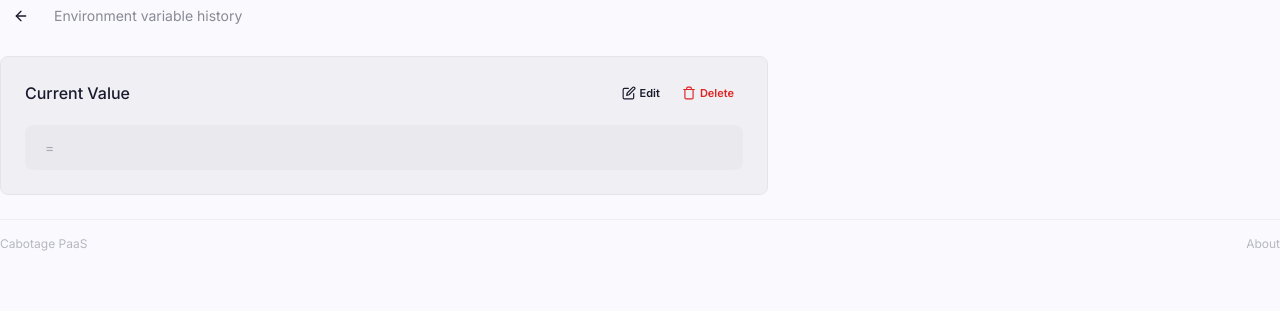
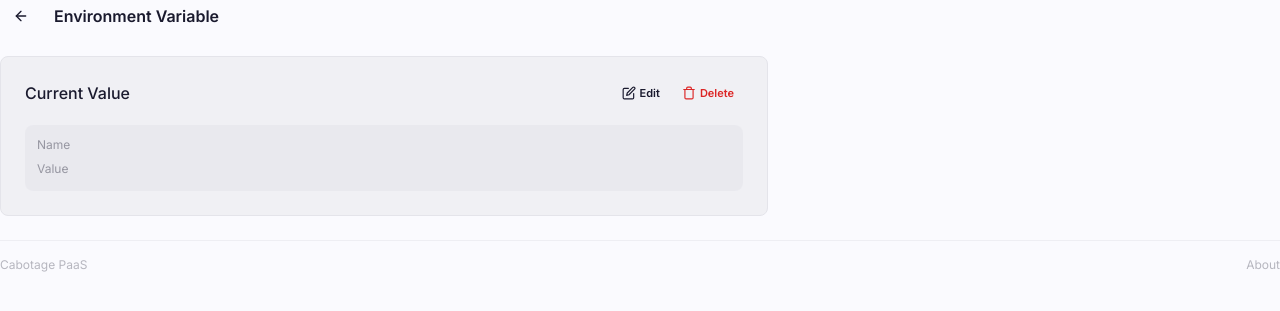
Before and after one commit to cabotage/cabotage-app, a Flask app: template cabotage/client/templates/user/project_application_configuration.html in a window 1280 px wide. Shown: the part 56-367 px from the top of the page. Run offline with Flask 3, Linux system fonts and the light colour scheme; the template is opened without the code that fills it, so the values that code supplies are empty; style sheets or scripts are compiled from the project's sources; parts of the project's set-up code (start-up, migrations or seed data) failed here and were passed over; some libraries are stand-ins or nearby versions.

Commit message:
fix: redesign env var display for long names/values
Stack name above value in config list rows instead of side-by-side,
preventing overflow. History and edit pages get cleaner heading
treatment with truncate+tooltip, and labeled name/value sections.

Fixes #170

Co-Authored-By: Claude Opus 4.6 <noreply@anthropic.com>

```diff
--- a/cabotage/client/templates/user/project_application_configuration.html
+++ b/cabotage/client/templates/user/project_application_configuration.html
@@ -14,9 +14,9 @@
     <div class="flex items-center gap-3 mb-6">
       <a href="{{ url_for('user.project_application', org_slug=configuration.application.project.organization.slug, project_slug=configuration.application.project.slug, app_slug=configuration.application.slug) }}"
          class="btn btn-ghost btn-sm">{{ icon("arrow-left") }}</a>
-      <div>
-        <h1 class="text-xl font-semibold text-base-content break-all">{{ configuration.name }}</h1>
-        <p class="text-sm text-base-content/50">Environment variable history</p>
+      <div class="min-w-0">
+        <h1 class="text-base font-semibold text-base-content">Environment Variable</h1>
+        <code class="text-sm font-mono text-accent block truncate" title="{{ configuration.name }}">{{ configuration.name }}</code>
       </div>
     </div>
 
@@ -39,17 +39,22 @@
             </a>
           </div>
         </div>
-        <div class="p-3 rounded-lg bg-base-300/50 overflow-hidden">
-          <code class="text-sm text-accent break-all">{{ configuration.name }}</code>
-          <span class="text-base-content/30 mx-2">=</span>
+        <div class="p-3 rounded-lg bg-base-300/50 overflow-hidden space-y-1.5">
+          <div>
+            <p class="text-xs text-base-content/40 mb-0.5">Name</p>
+            <code class="text-sm font-mono text-accent block truncate" title="{{ configuration.name }}">{{ configuration.name }}</code>
+          </div>
+          <div>
+            <p class="text-xs text-base-content/40 mb-0.5">Value</p>
             {% if configuration.secret %}
               <span class="inline-flex items-center gap-1 text-base-content/40 text-sm">
                 {{ icon('lock', 'w-3 h-3') }}
                 Secret
               </span>
             {% else %}
-            <code class="text-sm text-base-content/70 break-all">{{ configuration.value }}</code>
+              <code class="text-sm font-mono text-base-content/70 break-words">{{ configuration.value }}</code>
             {% endif %}
+          </div>
         </div>
       </div>
     </div>
@@ -70,17 +75,17 @@
               <tbody>
                 {% for version in (configuration.versions|reverse)[1:] %}
                   <tr>
-                    <td>
-                      <code class="text-sm text-accent break-all">{{ version.name }}</code>
+                    <td class="max-w-[12rem]">
+                      <code class="text-sm font-mono text-accent block truncate" title="{{ version.name }}">{{ version.name }}</code>
                     </td>
                     <td>
                       {% if version.secret %}
                         <span class="inline-flex items-center gap-1 text-base-content/40 text-sm">{{ icon('lock', 'w-3 h-3') }} Secret</span>
                       {% else %}
-                        <code class="text-sm text-base-content/70 break-all">{{ version.value }}</code>
+                        <code class="text-sm font-mono text-base-content/70 break-words">{{ version.value }}</code>
                       {% endif %}
                     </td>
-                    <td class="text-sm text-base-content/50">{{ version.updated|humanize }}</td>
+                    <td class="text-sm text-base-content/50 whitespace-nowrap">{{ version.updated|humanize }}</td>
                   </tr>
                 {% endfor %}
               </tbody>
--- a/cabotage/client/templates/user/project_application_configuration_edit.html
+++ b/cabotage/client/templates/user/project_application_configuration_edit.html
@@ -10,7 +10,7 @@
     <div class="card bg-base-200 border border-base-300 shadow-xl">
       <div class="card-body">
         <h1 class="text-xl font-semibold text-base-content mb-1">Edit Environment Variable</h1>
-        <p class="text-sm text-base-content/50 mb-4 font-mono break-all">{{ configuration.name }}</p>
+        <code class="text-sm text-accent font-mono block truncate mb-4" title="{{ configuration.name }}">{{ configuration.name }}</code>
 
         <form action="{{ url_for('user.project_application_configuration_edit', org_slug=org_slug, project_slug=project_slug, app_slug=app_slug, config_id=configuration.id) }}"
               method="post"
@@ -27,7 +27,7 @@
                 Secret
               </span>
             {% else %}
-              <code class="text-sm text-base-content/70 break-all">{{ configuration.value }}</code>
+              <code class="text-sm font-mono text-base-content/70 break-words">{{ configuration.value }}</code>
             {% endif %}
           </div>
 
```
Also changed, not shown: cabotage/client/static/main.css (+24 -6 lines), cabotage/client/templates/user/project_application.html (+21 -21 lines). Lines whose indentation alone changed are shown as unchanged.
